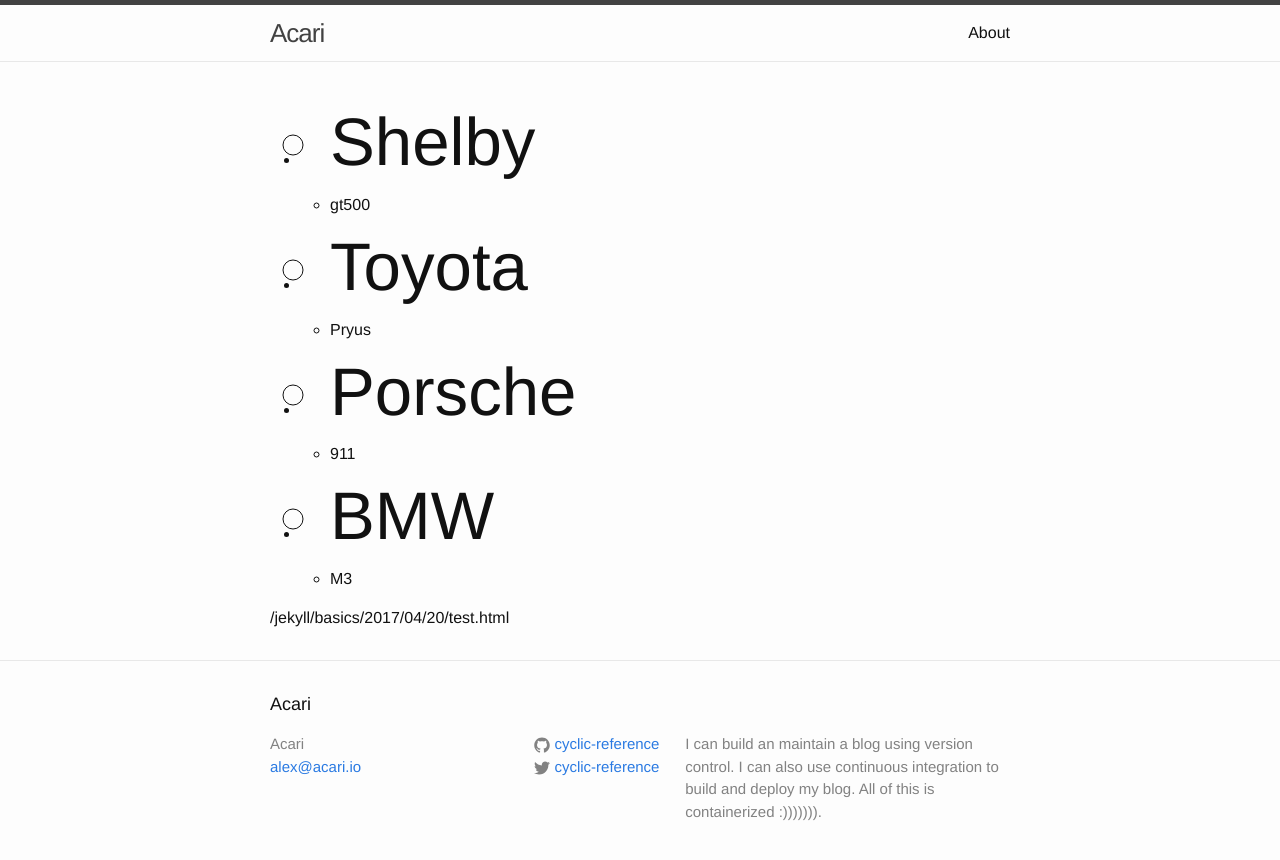
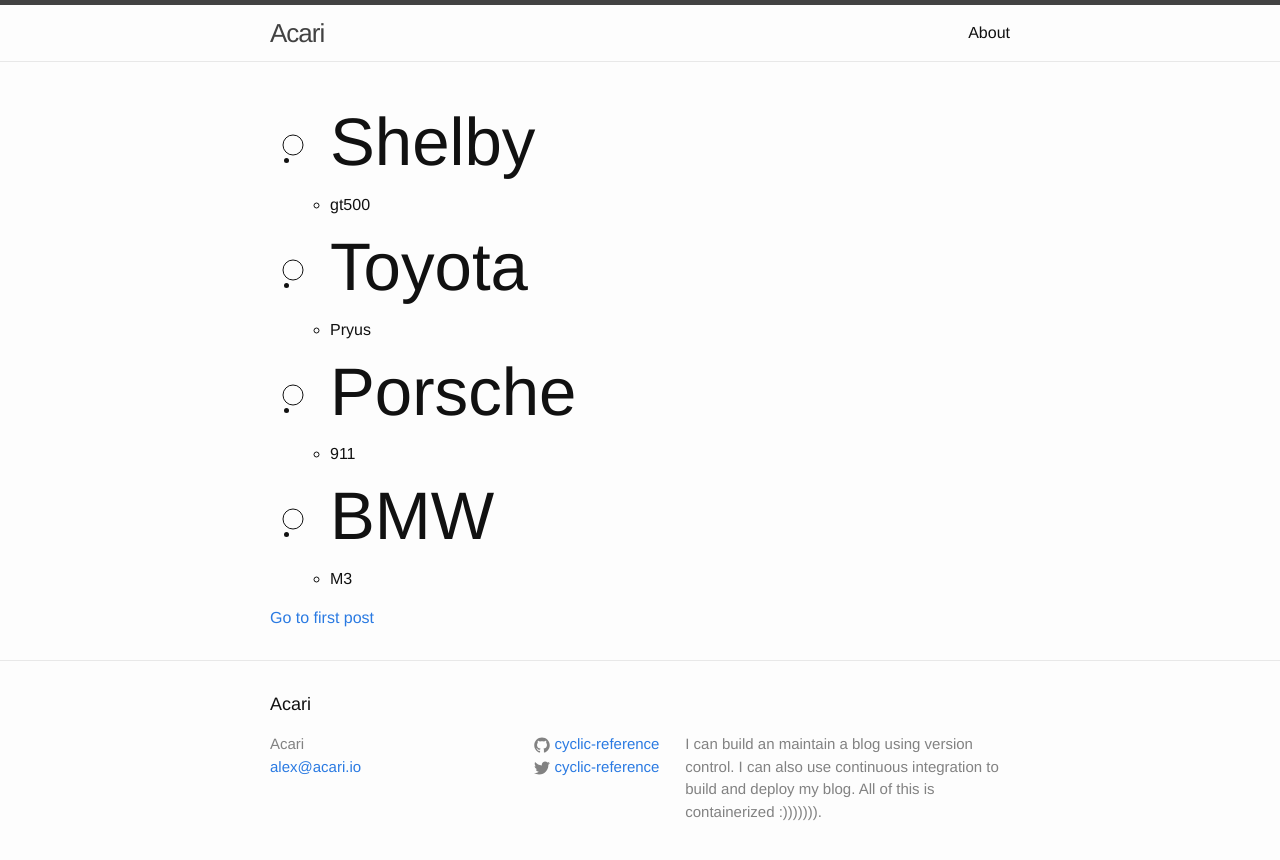
Before and after one commit to Unthrottled/blog, a Jekyll site: the page built from _cool_collection/cars.html, in a window 1280 px wide. Shown: the top 860 px of the page. Built offline with Jekyll 4.4.1, drawn with Linux system fonts in a browser that asks for light colours.

Commit message:
Better post linkage

```diff
--- a/_cool_collection/cars.html
+++ b/_cool_collection/cars.html
@@ -11,4 +11,4 @@
   </li>
 {% endfor %}
 </ul>
-{{ site.baseurl }}{% post_url 2017-04-20-test %}
+<a href="{{ site.baseurl }}{% post_url 2017-04-20-test %}">Go to first post</a>
```
